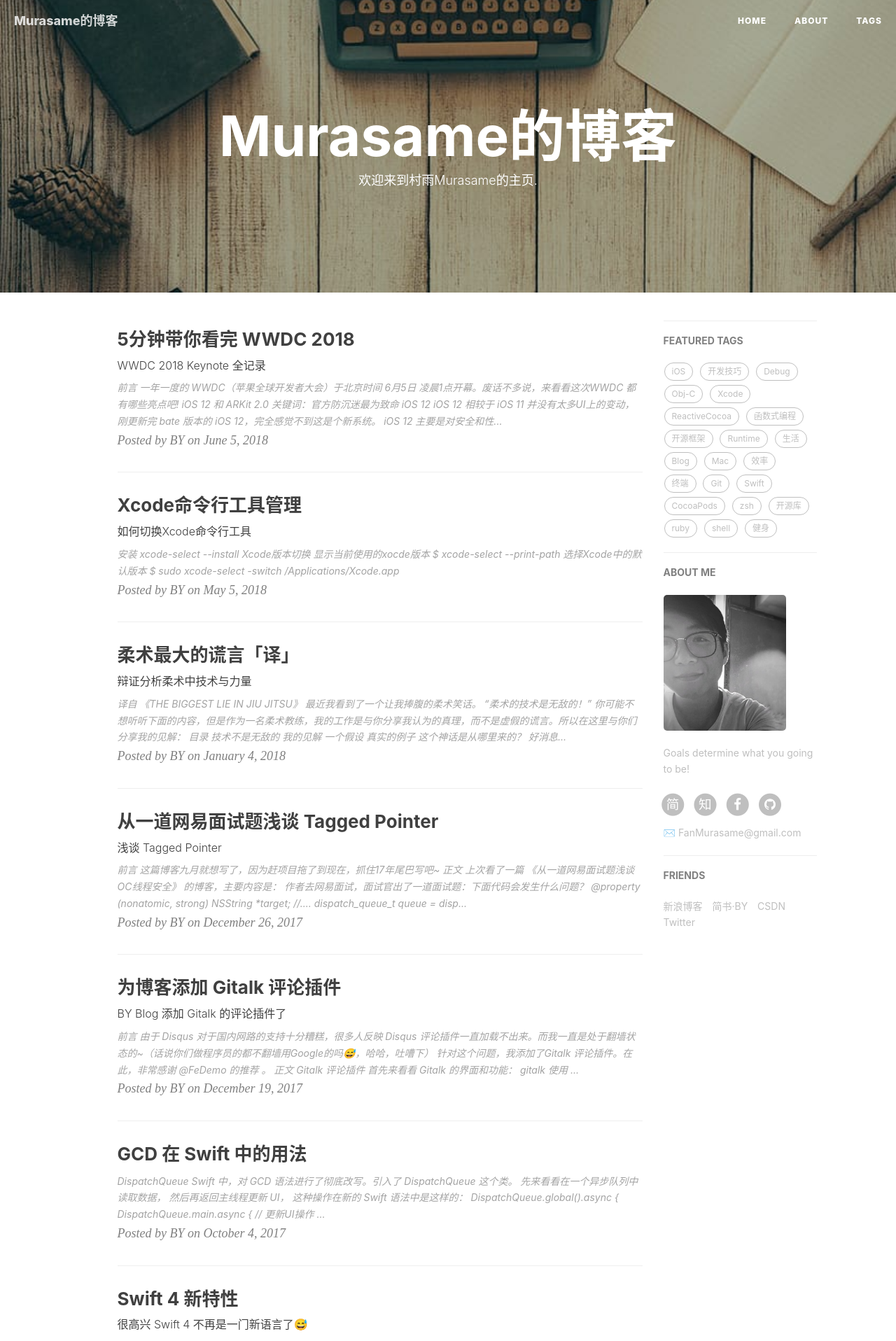
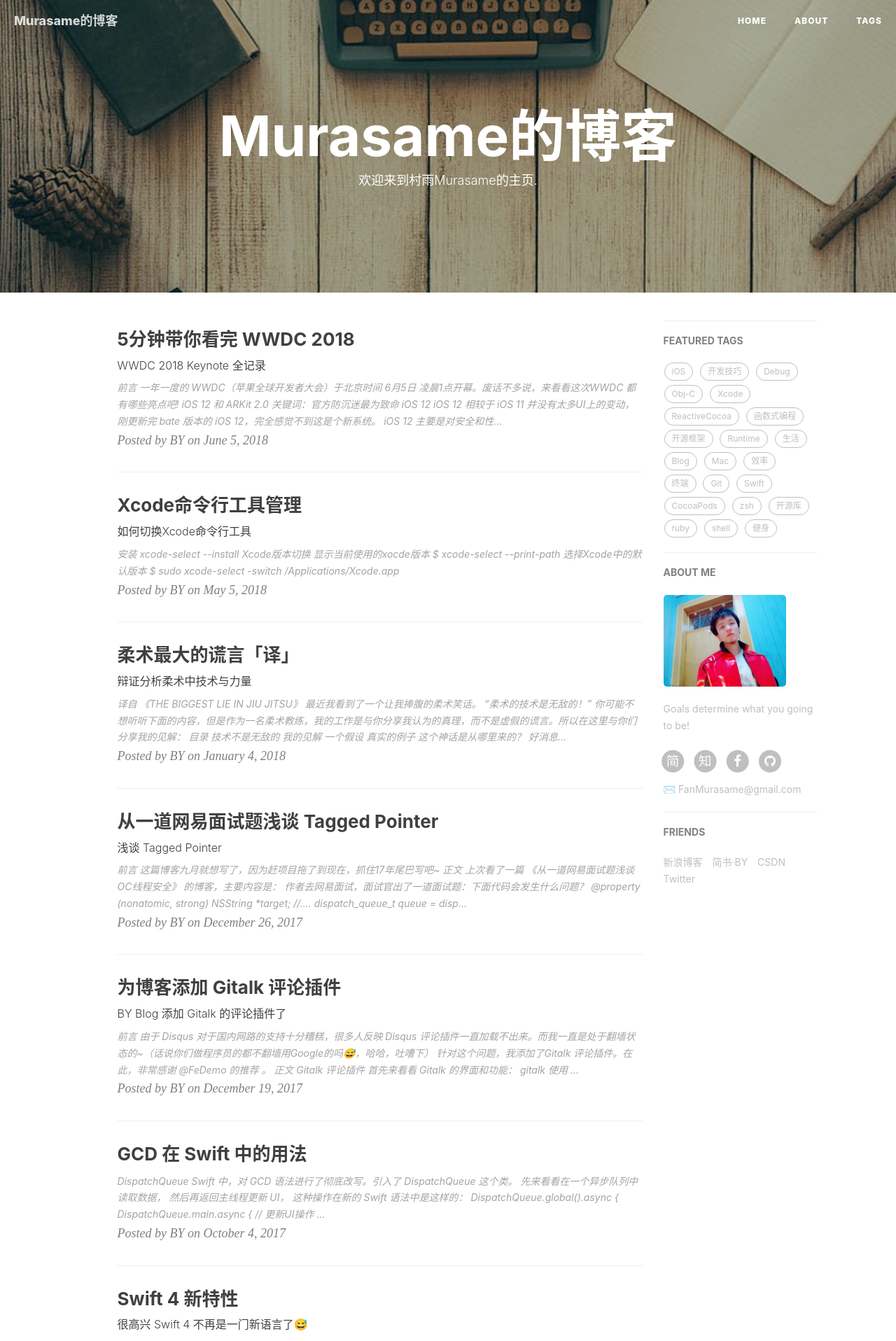
Before and after one commit to MurasameFan/MurasameFan.github.io, a Jekyll site: the page built from index.html, in a window 1280 px wide. Shown: the top 1916 px of the page at 70% size. Built offline with Jekyll 4.4.1, drawn with Linux system fonts in a browser that asks for light colours; nearby versions of some CDN libraries; the list of posts is cut into pages by our own code; comment, search, counter and statistics services are not loaded.

Commit message:
change ima

```diff
--- a/_config.yml
+++ b/_config.yml
@@ -12,7 +12,7 @@ github_repo: "https://github.com/MurasameFan/MurasameFan.github.io.git" # you co
 # Sidebar settings
 sidebar: true                           # whether or not using Sidebar.
 sidebar-about-description: "Goals determine what you going to be!"
-sidebar-avatar: /img/about-BY-gentle.jpg      # use absolute URL, seeing it's used in both `/` and `/about/`
+sidebar-avatar: /img/fjh.jpg      # use absolute URL, seeing it's used in both `/` and `/about/`
 
 
 
```
Also changed, not shown: img/fjh.jpg (added).
